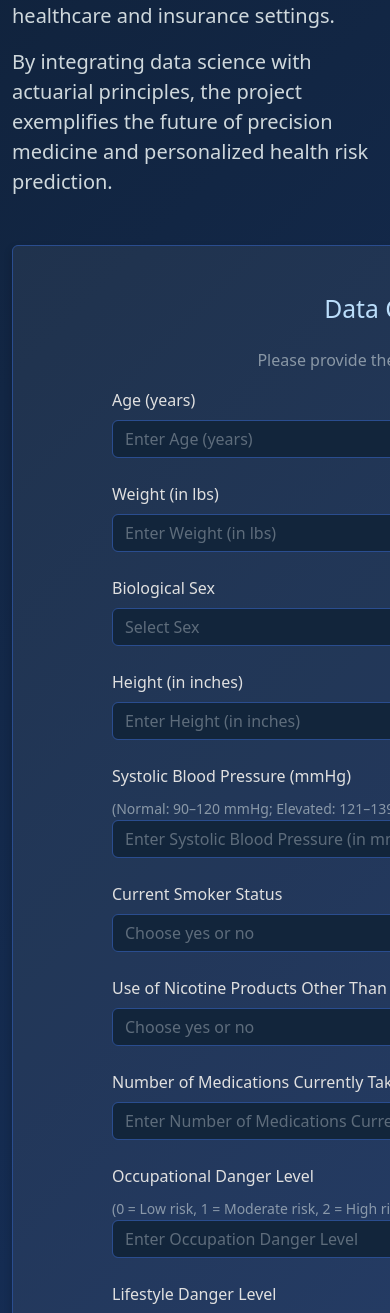
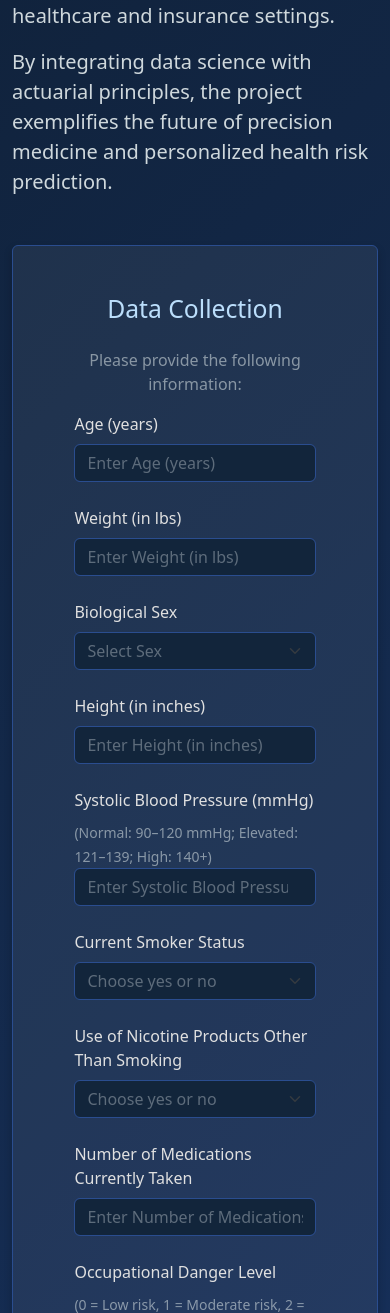
Before and after one commit to harideegee/predictive-risk-scoring, a Flask app: page / in a window 390 px wide; the page is wider, and only the part inside the window is pictured. Shown: the part 1222-2535 px from the top of that part. Run offline with Flask 2, Linux system fonts and the light colour scheme; parts of the project's set-up code (start-up, migrations or seed data) failed here and were passed over.

Commit message:
fixed sizing issues for mobile devices

```diff
--- a/templates/index.html
+++ b/templates/index.html
@@ -94,10 +94,10 @@
         <h3>Outcomes and Impact</h3>
         <p class="lead">The platform delivers an interpretable risk score on a scale from 0 to 100, representing the likelihood of possessing or developing the target condition. This score serves as a practical tool for improving health outcomes, reducing costly complications, and supporting evidence-based risk management in healthcare and insurance settings.</p>
         <p class="lead">By integrating data science with actuarial principles, the project exemplifies the future of precision medicine and personalized health risk prediction.</p>
-        <div class="card mx-auto p-5 mt-5" style="width: 800px;">
+        <div class="card mx-auto p-5 mt-5 col-sm-10 col-md-8">
                 <h2 class="mb-4 text-center">Data Collection</h2>
                 <p class="text-muted text-center">Please provide the following information:</p>
-        <form action="/predict" method="post" class="mx-auto" style="width: 600px;">
+        <form action="/predict" method="post" class="mx-auto" style="width: 90%;">
             {% set yes_no_fields = ['smoker', 'nic_other', 'cannabis', 'opioids', 'other_drugs', 'addiction', 'diabetes', 'hds', 'asthma', 'immune_defic', 'family_cancer', 'family_heart_disease', 'family_cholesterol'] %}
             {% for feature in features %}
             <label for="{{ feature }}" class="form-label">{{ labels.get(feature, feature.replace('_', ' ').title()) }}</label>
@@ -122,10 +122,10 @@
                     <input type="number" min="0" max="2" class="form-control mb-4" id="ls_danger" name="ls_danger" placeholder="Enter Lifestyle Danger Level" required>
                 {% elif feature == 'sys_bp' %}
                     <br><small class="form-text text-muted">(Normal: 90–120 mmHg; Elevated: 121–139; High: 140+)</small>
-                    <input type="number" min="70" max="250" class="form-control mb-4" id="sys_bp" name="sys_bp" placeholder="Enter Systolic Blood Pressure (in mmHg)" required>
+                    <input type="number" min="0" max="250" class="form-control mb-4" id="sys_bp" name="sys_bp" placeholder="Enter Systolic Blood Pressure (in mmHg)" required>
                 {% elif feature == 'cholesterol' %}
                     <br><small class="form-text text-muted">(Desirable: &lt; 100 mg/dL; Borderline: 100-160 mg/dL; High: 160+ mg/dL)</small>
-                    <input type="number" min="100" max="400" class="form-control mb-4" id="cholesterol" name="cholesterol" placeholder="Enter LDL Cholesterol Level (in mg/dL)" required>
+                    <input type="number" min="0" max="400" class="form-control mb-4" id="cholesterol" name="cholesterol" placeholder="Enter LDL Cholesterol Level (in mg/dL)" required>
                 {% else %}
                 <input
                     type="text"
```
